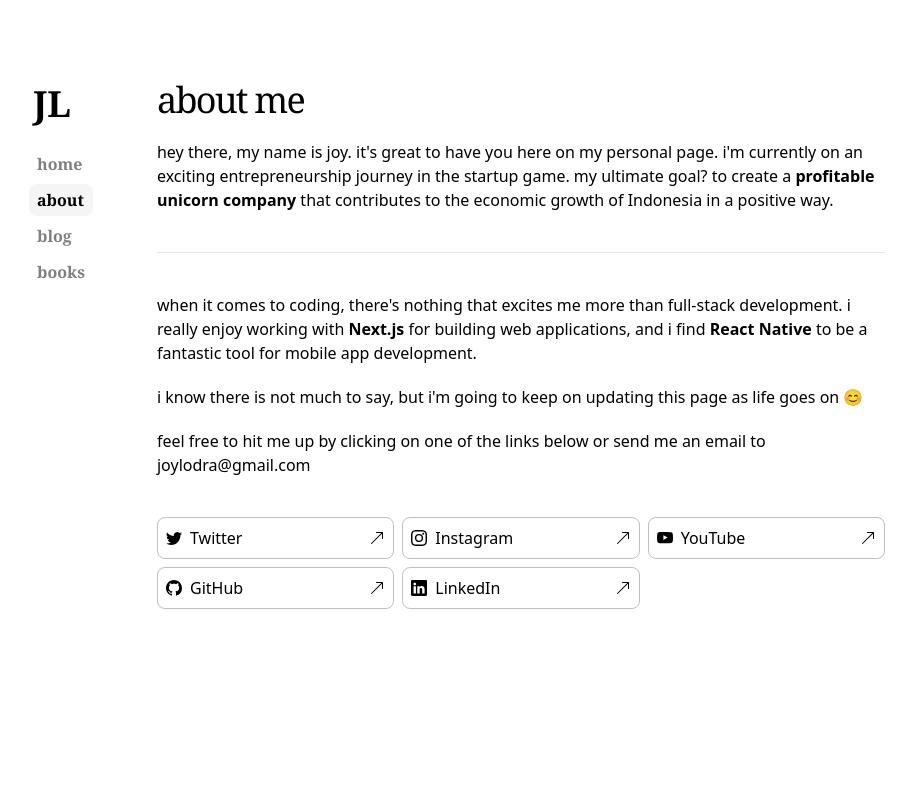
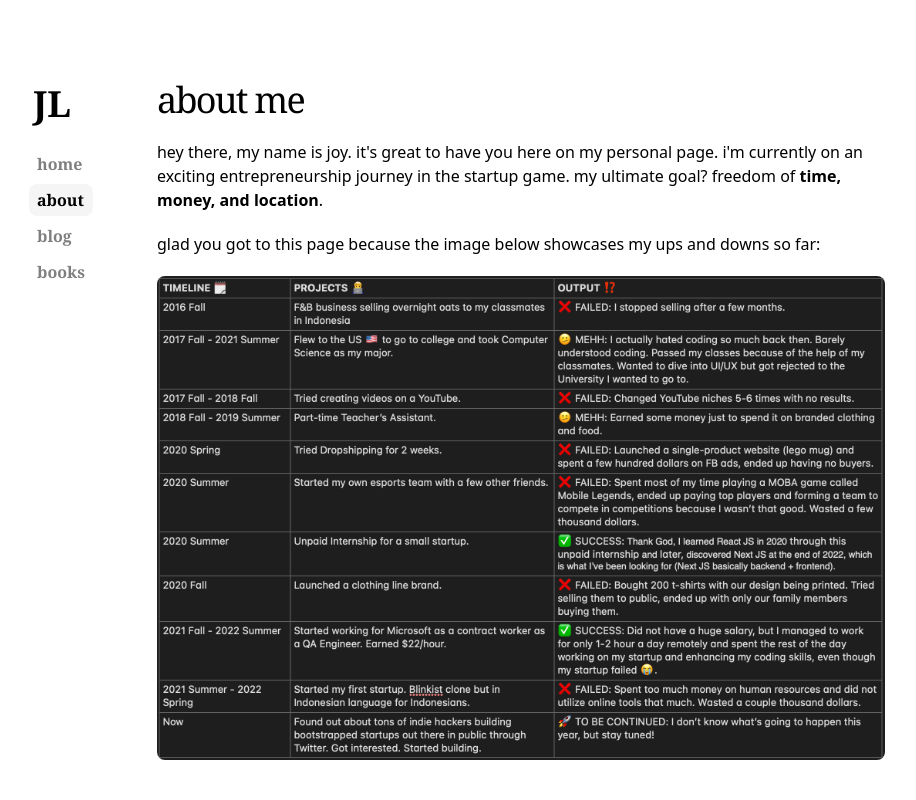
Before and after one commit to joylodra/joylodra.com, a Next.js app: page /about in a window 1280 px wide. Shown: the top 800 px of the page, without its empty margins (183-1099 px from the left). Built offline with nearby package versions, Linux system fonts and the light colour scheme.

Commit message:
added my journey image

```diff
--- a/app/about/page.tsx
+++ b/app/about/page.tsx
@@ -1,5 +1,6 @@
 import { Metadata } from "next";
 import Link from "next/link";
+import Image from "next/image";
 import {
   BsTwitter,
   BsInstagram,
@@ -23,10 +24,22 @@ const About = () => {
       <p>
         hey there, my name is joy. it's great to have you here on my personal
         page. i'm currently on an exciting entrepreneurship journey in the
-        startup game. my ultimate goal? to create a{" "}
-        <b>profitable unicorn company</b> that contributes to the economic
-        growth of Indonesia in a positive way.
+        startup game. my ultimate goal? freedom of{" "}
+        <b>time, money, and location</b>.
       </p>
+
+      <p>
+        glad you got to this page because the image below showcases my ups and
+        downs so far:
+      </p>
+
+      <Image
+        className="rounded-lg"
+        src="/images/assets/journey.png"
+        alt="my life journey"
+        width={1600}
+        height={840}
+      />
 
       <hr className="mt-5 mb-5 dark:opacity-25" />
 
```
Also changed, not shown: public/images/assets/journey.png (added).
